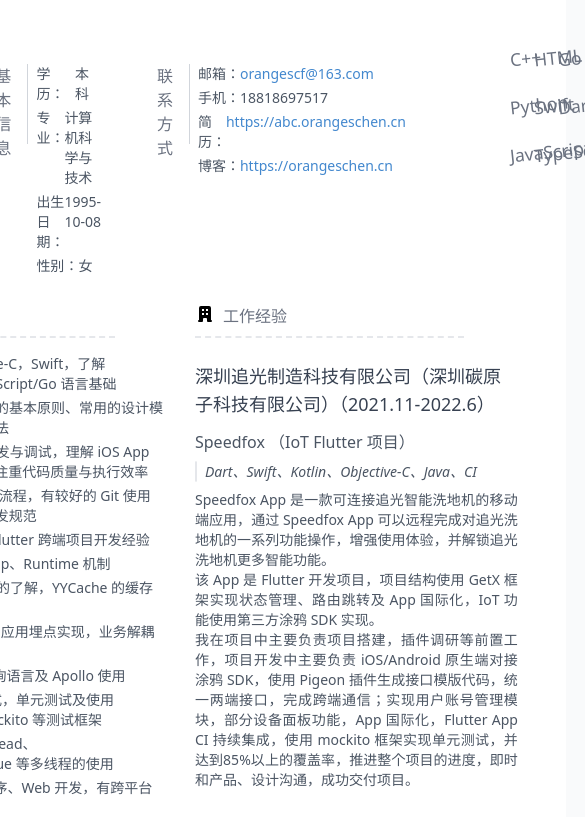
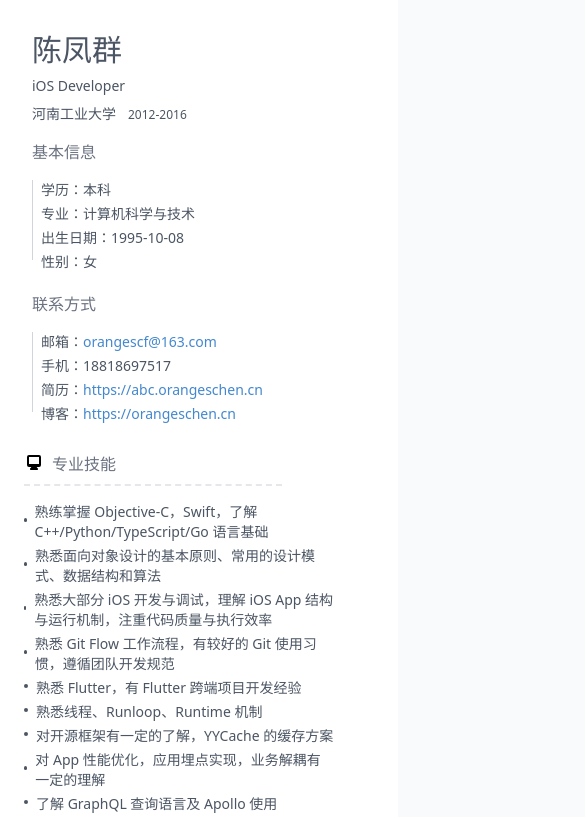
Before and after one commit to chloecfq/resume, a Next.js app: page / in a window 390 px wide. Shown: the top 817 px of the page, 585 px wide, since content can reach past the window. Built offline with nearby package versions, Linux system fonts and the light colour scheme.

Commit message:
adapter mobile style

```diff
--- a/pages/index.tsx
+++ b/pages/index.tsx
@@ -5,7 +5,7 @@ import VHomePage from './templete/vbase';
 
 const HomePage = (props) => {
 
-    const [isMobile, setIsMoblie] = useState(false)
+    const [isMobile, setIsMoblie] = useState(true)
     useEffect(() => {
         if (/Mobi|Android|iPhone/i.test(navigator.userAgent)) {
             // 当前设备是移动设备
--- a/pages/templete/vbase.tsx
+++ b/pages/templete/vbase.tsx
@@ -4,31 +4,31 @@ import dataJson from '../../public/resume/data.json';
 
 const VHomePage = (props: { print?: boolean }) => {
     return (
-        <div className='flex justify-center print:mb-0 print:block'>
+        <div className='flex flex-col max-w-screen w-screen sm:max-w-5xl sm:justify-center align-center items-start print:mb-0 print:block mx-2'>
             {/* <div className='mt-10 max-w-5xl min-h-screen mb-8 print:mb-0'></div> */}
-            <div className='sm:max-w-5xl max-w-screen min-h-screen m-8 print:mb-4'>
-                <div className='flex flex-col sm:flex-row mx-8 print:mx-4'>
-                    <div className='flex flex-col text-gray-600'>
+            <div className='sm:max-w-5xl max-w-screen flex flex-col min-h-screen my-8 mx-4 sm:m-8 print:mb-4'>
+                <div className='flex flex-col sm:flex-row sm:mx-8 print:mx-4'>
+                    <div className='flex flex-col text-gray-600 ml-4 sm:ml-0'>
                         <div className='text-3xl font-light'>{dataJson.name}</div>
                         <div className='text-sm font-extralight mt-2'>{dataJson.career}</div>
                         <div className='text-sm font-extralight mt-2'>{dataJson.school}
                             <span id='text' className='ml-3 text-xs'>{dataJson.educationTime}</span>
                         </div>
                     </div>
-                    <div className='flex flex-row'>
-                        <div className='text-gray-500 mt-4 ml-14 font-light print:ml-4'>{dataJson.baseInfoTitle}</div>
+                    <div className='flex sm:flex-row flex-col'>
+                        <div className='text-gray-500 mt-4 ml-4 sm:ml-14 font-light print:ml-4'>{dataJson.baseInfoTitle}</div>
                         <div className='flex flex-row'>
                             <div className='h-20 border-r border-gray-300 mt-4 ml-4'></div>
                             <InfoView infoList={dataJson.baseInfo}></InfoView>
                         </div>
-                        <div className='text-gray-500 mt-4 ml-14 print:ml-4 font-light'>{dataJson.contactTitle}</div>
+                        <div className='text-gray-500 mt-4 ml-4 sm:ml-14 print:ml-4 font-light'>{dataJson.contactTitle}</div>
                         <div className='flex flex-row'>
                             <div className='h-20 border-r border-gray-300 mt-4 ml-4'></div>
                             <InfoView infoList={dataJson.contactInfo}></InfoView>
                         </div>
                     </div>
                 </div>
-                <div className='mx-8 print:mx-0 print:block'>
+                <div className='sm:mx-8 mx-2 print:mx-0 print:block'>
                     <SkillView skill={[dataJson.skill[0]]} horizontal={false}></SkillView>
                     <WorkingView works={dataJson.Works}></WorkingView>
                     <SkillView skill={dataJson.skill.slice(1, dataJson.skill.length)} horizontal={false}></SkillView>
```
